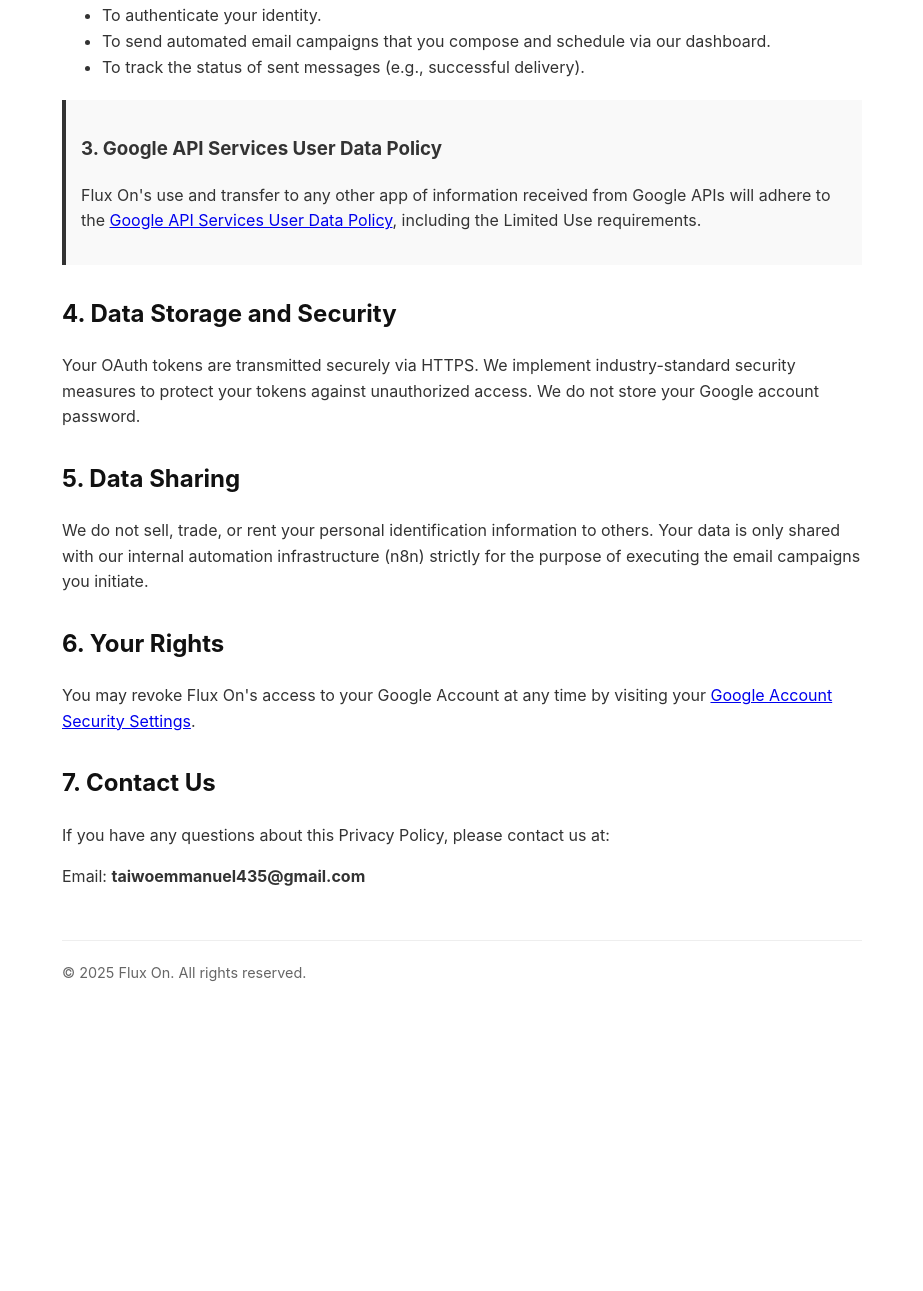
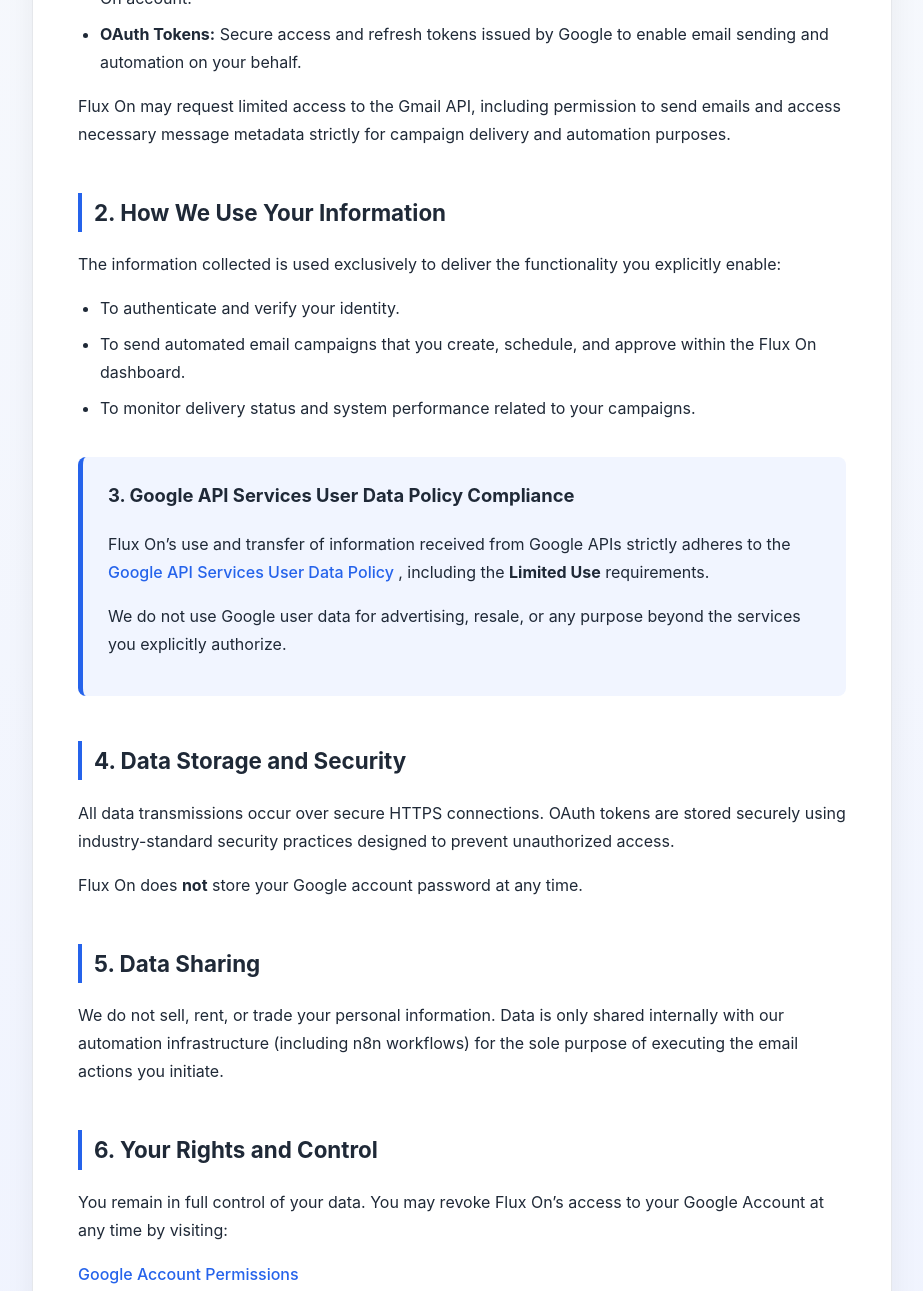
Before and after one commit to SeraphielSpark/flowon, a plain HTML site: page privacy.html in a window 1280 px wide. Shown: the part 572-1863 px from the top of the page, without its empty margins (178-1101 px from the left). Before the commit the page ends 1596 px from the top, so only its background shows below. Drawn offline with Linux system fonts and the light colour scheme.

Commit message:
Update privacy.html

```diff
--- a/privacy.html
+++ b/privacy.html
@@ -4,57 +4,223 @@
     <meta charset="UTF-8">
     <meta name="viewport" content="width=device-width, initial-scale=1.0">
     <title>Privacy Policy - Flux On</title>
+
+    <!-- SEO & Trust -->
+    <meta name="description" content="Privacy Policy for Flux On. Learn how we securely handle Google OAuth, Gmail access, and user data with full transparency and compliance.">
+
     <style>
-        body { font-family: -apple-system, BlinkMacSystemFont, "Segoe UI", Roboto, Helvetica, Arial, sans-serif; line-height: 1.6; color: #333; max-width: 800px; margin: 0 auto; padding: 40px 20px; }
-        h1 { border-bottom: 2px solid #eee; padding-bottom: 10px; }
-        h2 { margin-top: 30px; color: #111; }
-        .highlight { background: #f9f9f9; padding: 15px; border-left: 4px solid #333; margin: 20px 0; }
-        footer { margin-top: 50px; border-top: 1px solid #eee; padding-top: 20px; font-size: 0.9em; color: #666; }
+        :root {
+            --bg: #f7f9fc;
+            --card: #ffffff;
+            --text: #1f2937;
+            --muted: #6b7280;
+            --accent: #2563eb;
+            --border: #e5e7eb;
+            --highlight-bg: #f1f5ff;
+            --highlight-border: #2563eb;
+        }
+
+        * {
+            box-sizing: border-box;
+        }
+
+        body {
+            margin: 0;
+            background: linear-gradient(180deg, #f8fafc 0%, #eef2ff 100%);
+            font-family: -apple-system, BlinkMacSystemFont, "Segoe UI", Roboto, Helvetica, Arial, sans-serif;
+            color: var(--text);
+            line-height: 1.75;
+        }
+
+        .container {
+            max-width: 900px;
+            margin: 60px auto;
+            padding: 0 20px;
+        }
+
+        .card {
+            background: var(--card);
+            border-radius: 14px;
+            box-shadow: 0 10px 30px rgba(0,0,0,0.06);
+            padding: 50px 45px;
+            border: 1px solid var(--border);
+        }
+
+        h1 {
+            font-size: 2.2rem;
+            margin-bottom: 10px;
+            letter-spacing: -0.5px;
+        }
+
+        .updated {
+            color: var(--muted);
+            font-size: 0.95rem;
+            margin-bottom: 30px;
+        }
+
+        h2 {
+            margin-top: 45px;
+            font-size: 1.4rem;
+            border-left: 4px solid var(--accent);
+            padding-left: 12px;
+        }
+
+        h3 {
+            margin-top: 0;
+            font-size: 1.15rem;
+        }
+
+        p {
+            margin: 16px 0;
+        }
+
+        ul {
+            padding-left: 22px;
+            margin: 14px 0;
+        }
+
+        li {
+            margin-bottom: 8px;
+        }
+
+        .highlight {
+            background: var(--highlight-bg);
+            border-left: 5px solid var(--highlight-border);
+            padding: 22px 25px;
+            margin: 35px 0;
+            border-radius: 8px;
+        }
+
+        a {
+            color: var(--accent);
+            text-decoration: none;
+            font-weight: 500;
+        }
+
+        a:hover {
+            text-decoration: underline;
+        }
+
+        footer {
+            margin-top: 60px;
+            padding-top: 25px;
+            border-top: 1px solid var(--border);
+            font-size: 0.9rem;
+            color: var(--muted);
+            text-align: center;
+        }
+
+        @media (max-width: 600px) {
+            .card {
+                padding: 35px 25px;
+            }
+
+            h1 {
+                font-size: 1.8rem;
+            }
+        }
     </style>
 </head>
 <body>
 
+<div class="container">
+    <div class="card">
+
         <h1>Privacy Policy for Flux On</h1>
-    <p>Last updated: October 26, 2025</p>
+        <p class="updated">Last updated: October 26, 2025</p>
 
-    <p>Flux On ("we," "our," or "us") is committed to protecting your privacy. This Privacy Policy explains how we collect, use, and safeguard your information when you use our email automation service.</p>
+        <p>
+            Flux On ("we", "our", or "us") is committed to protecting your privacy and operating with full transparency.
+            This Privacy Policy explains how information is collected, used, and safeguarded when you use Flux On’s
+            email automation platform.
+        </p>
 
         <h2>1. Information We Collect</h2>
-    <p>When you choose to connect your Google Account to Flux On, we adhere to the OAuth 2.0 protocol to access specific data. We only collect:</p>
+        <p>
+            When you choose to connect your Google Account to Flux On, authentication is handled securely using
+            Google OAuth 2.0. We only access the minimum data required to provide our services.
+        </p>
         <ul>
-        <li><strong>Google User Profile:</strong> Your name and email address (to identify your account).</li>
-        <li><strong>OAuth Tokens:</strong> Access and Refresh tokens required to send emails on your behalf.</li>
+            <li><strong>Google User Profile Information:</strong> Your name and email address to identify and manage your Flux On account.</li>
+            <li><strong>OAuth Tokens:</strong> Secure access and refresh tokens issued by Google to enable email sending and automation on your behalf.</li>
         </ul>
 
+        <p>
+            Flux On may request limited access to the Gmail API, including permission to send emails and access
+            necessary message metadata strictly for campaign delivery and automation purposes.
+        </p>
+
         <h2>2. How We Use Your Information</h2>
-    <p>We use the data strictly to provide the services you requested:</p>
+        <p>
+            The information collected is used exclusively to deliver the functionality you explicitly enable:
+        </p>
         <ul>
-        <li>To authenticate your identity.</li>
-        <li>To send automated email campaigns that you compose and schedule via our dashboard.</li>
-        <li>To track the status of sent messages (e.g., successful delivery).</li>
+            <li>To authenticate and verify your identity.</li>
+            <li>To send automated email campaigns that you create, schedule, and approve within the Flux On dashboard.</li>
+            <li>To monitor delivery status and system performance related to your campaigns.</li>
         </ul>
 
         <div class="highlight">
-        <h3>3. Google API Services User Data Policy</h3>
-        <p>Flux On's use and transfer to any other app of information received from Google APIs will adhere to the <a href="https://developers.google.com/terms/api-services-user-data-policy#additional_requirements_for_specific_api_scopes" target="_blank">Google API Services User Data Policy</a>, including the Limited Use requirements.</p>
+            <h3>3. Google API Services User Data Policy Compliance</h3>
+            <p>
+                Flux On’s use and transfer of information received from Google APIs strictly adheres to the
+                <a href="https://developers.google.com/terms/api-services-user-data-policy#additional_requirements_for_specific_api_scopes" target="_blank" rel="noopener">
+                    Google API Services User Data Policy
+                </a>,
+                including the <strong>Limited Use</strong> requirements.
+            </p>
+            <p>
+                We do not use Google user data for advertising, resale, or any purpose beyond the services you explicitly authorize.
+            </p>
         </div>
 
         <h2>4. Data Storage and Security</h2>
-    <p>Your OAuth tokens are transmitted securely via HTTPS. We implement industry-standard security measures to protect your tokens against unauthorized access. We do not store your Google account password.</p>
+        <p>
+            All data transmissions occur over secure HTTPS connections. OAuth tokens are stored securely using
+            industry-standard security practices designed to prevent unauthorized access.
+        </p>
+        <p>
+            Flux On does <strong>not</strong> store your Google account password at any time.
+        </p>
 
         <h2>5. Data Sharing</h2>
-    <p>We do not sell, trade, or rent your personal identification information to others. Your data is only shared with our internal automation infrastructure (n8n) strictly for the purpose of executing the email campaigns you initiate.</p>
+        <p>
+            We do not sell, rent, or trade your personal information. Data is only shared internally with our
+            automation infrastructure (including n8n workflows) for the sole purpose of executing the email
+            actions you initiate.
+        </p>
 
-    <h2>6. Your Rights</h2>
-    <p>You may revoke Flux On's access to your Google Account at any time by visiting your <a href="https://myaccount.google.com/permissions" target="_blank">Google Account Security Settings</a>.</p>
+        <h2>6. Your Rights and Control</h2>
+        <p>
+            You remain in full control of your data. You may revoke Flux On’s access to your Google Account at any time by visiting:
+        </p>
+        <p>
+            <a href="https://myaccount.google.com/permissions" target="_blank" rel="noopener">
+                Google Account Permissions
+            </a>
+        </p>
 
-    <h2>7. Contact Us</h2>
-    <p>If you have any questions about this Privacy Policy, please contact us at:</p>
-    <p>Email: <strong>taiwoemmanuel435@gmail.com</strong></p>
+        <h2>7. Data Retention and Deletion</h2>
+        <p>
+            OAuth tokens and related account data are retained only for as long as necessary to provide the
+            requested services. You may request deletion of your data or revoke access at any time, after which
+            all associated tokens will be invalidated.
+        </p>
+
+        <h2>8. Contact Information</h2>
+        <p>
+            If you have questions, concerns, or data requests regarding this Privacy Policy, please contact:
+        </p>
+        <p>
+            Email: <strong>taiwoemmanuel435@gmail.com</strong>
+        </p>
 
         <footer>
-        &copy; 2025 Flux On. All rights reserved.
+            © 2025 Flux On. All rights reserved.
         </footer>
+
+    </div>
+</div>
 
 </body>
 </html>
```
Lines whose indentation alone changed are shown as unchanged.
